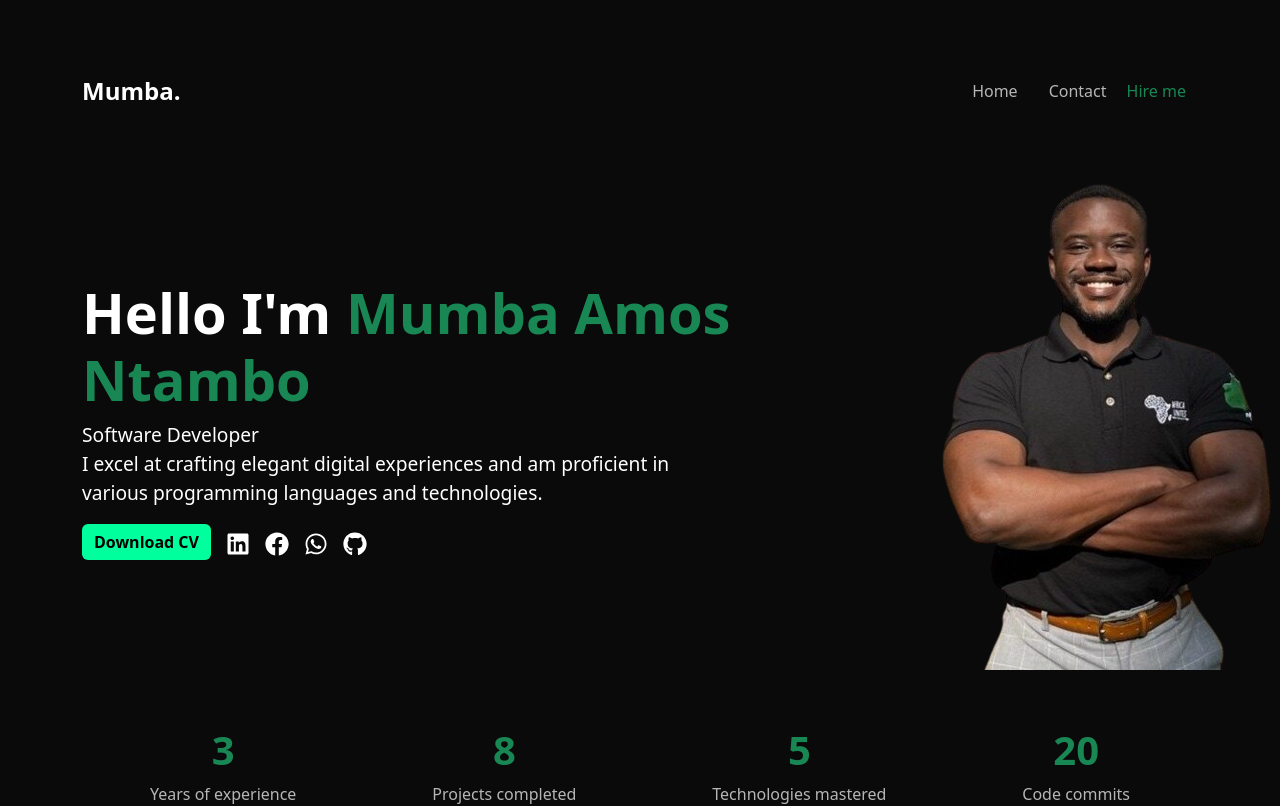
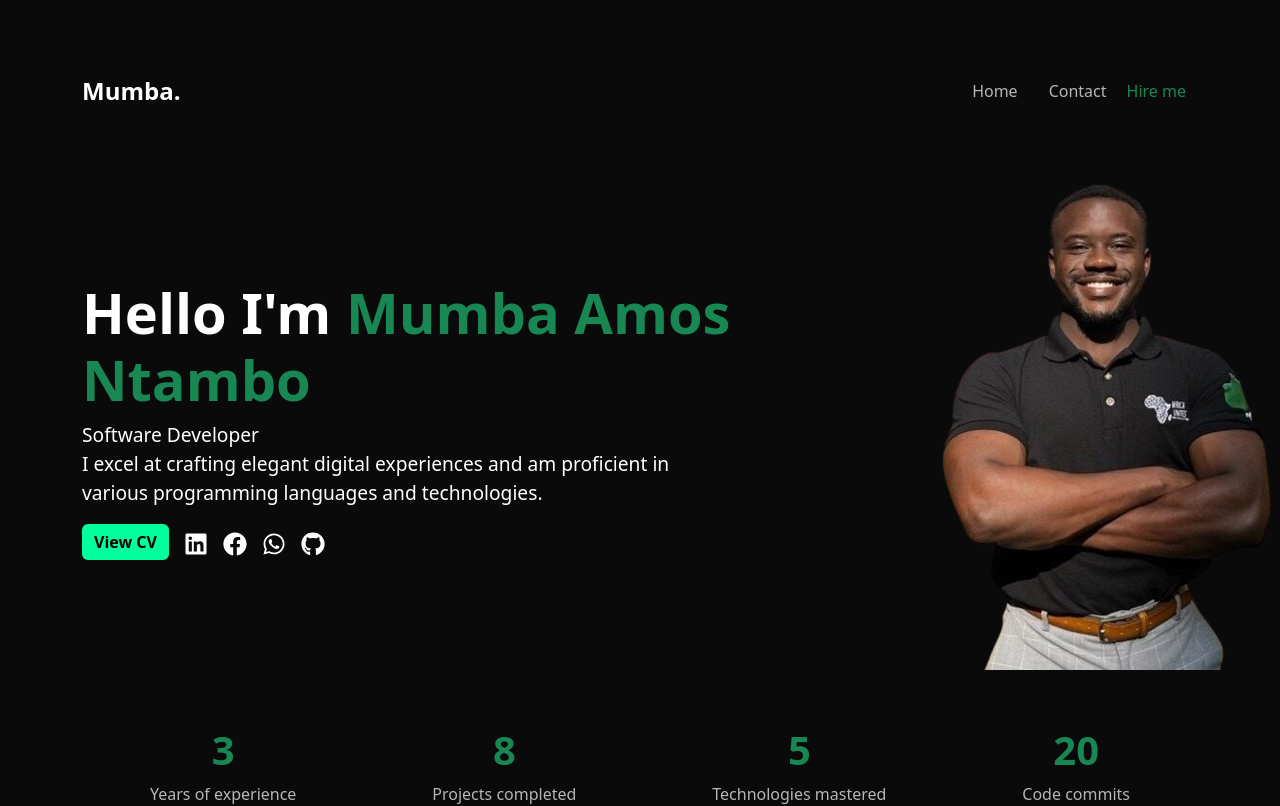
Before and after one commit to MUMBA-Amos/myportfolio1, a React (Create React App) app: page / in a window 1280 px wide. Shown: the top 806 px of the page. Built offline with nearby package versions, Linux system fonts and the light colour scheme.

Commit message:
Update Header.jsx

```diff
--- a/src/components/Header.jsx
+++ b/src/components/Header.jsx
@@ -51,7 +51,7 @@ const Header = ({ contactRef }) => {
                 download="Mumba_Amos_Ntambo_CV.pdf"
                 className="btn btn-success"
               >
-                Download CV
+                View CV
               </a>
 
               <div className="social-icons ml-4">
```
